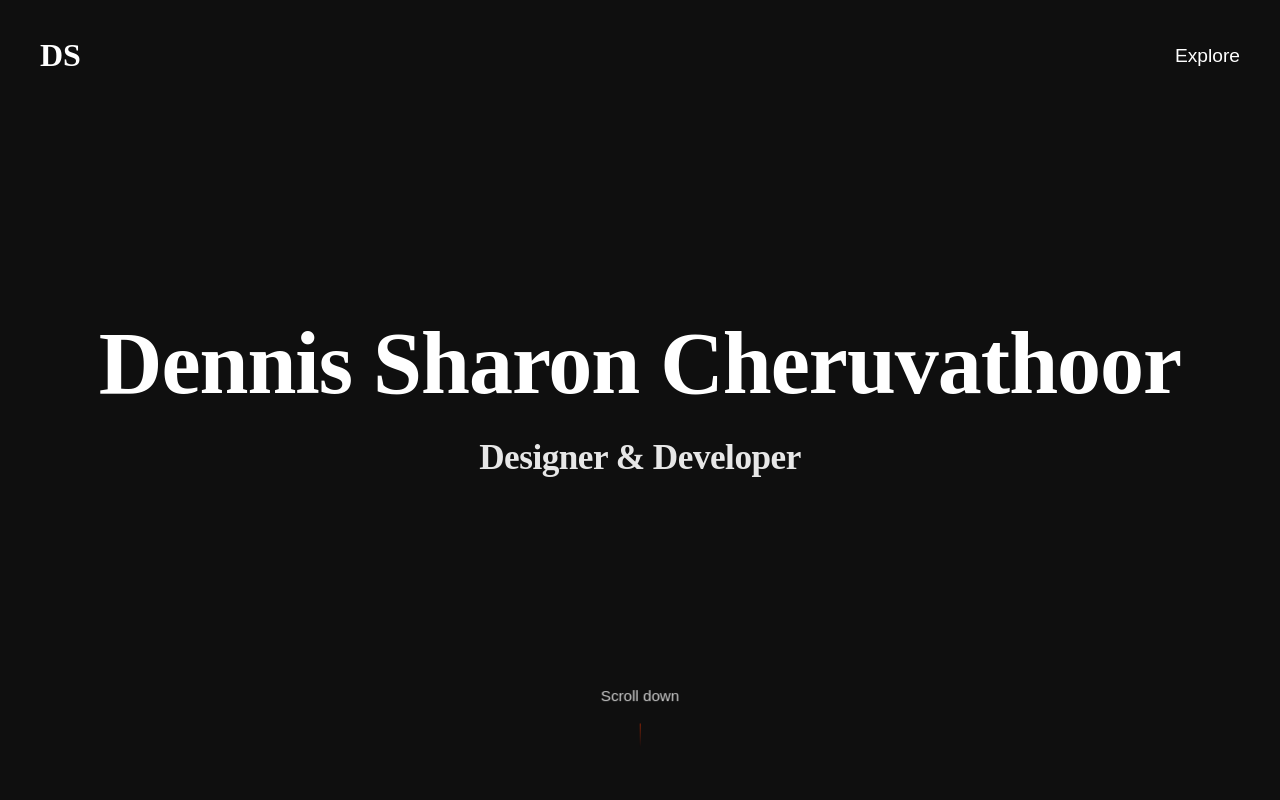
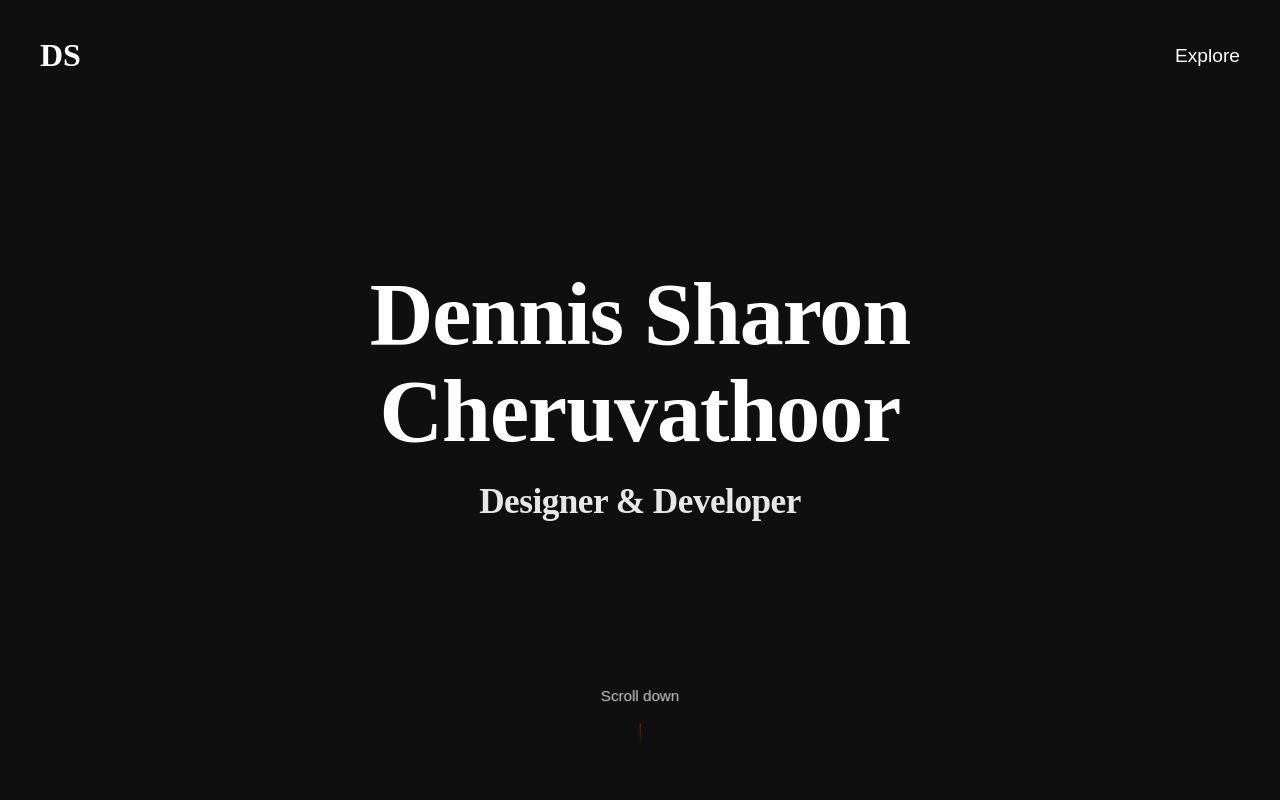
Before and after one commit to cheruvathoorshajd/Portfolio, a React (Create React App) app: page / in a window 1280 px wide. Shown: the top 800 px of the page. Built offline with nearby package versions, Linux system fonts and the light colour scheme; a web font is replaced by a local one.

Commit message:
Update name to vertical format - Display 'Dennis Sharon' and 'Cheruvathoor' on separate lines

```diff
--- a/src/components/Hero.js
+++ b/src/components/Hero.js
@@ -23,7 +23,8 @@ const Hero = () => {
         <section id="home" className="hero-section">
             <div className="container">
                 <h1 className="main-title" ref={titleRef}>
-                    Dennis Sharon Cheruvathoor
+                    <div className="name-line">Dennis Sharon</div>
+                    <div className="name-line">Cheruvathoor</div>
                 </h1>
                 <h3 className="subtitle" ref={subtitleRef}>
                     Designer & Developer
--- a/src/styles/Hero.css
+++ b/src/styles/Hero.css
@@ -11,6 +11,7 @@
   font-size: 5.5rem;
   margin-bottom: 20px;
   display: flex;
+  flex-direction: column;
   justify-content: center;
   align-items: center;
   overflow: hidden;
@@ -19,6 +20,11 @@
   transform: translateY(100px);
   transition: all 1.2s cubic-bezier(0.33, 1, 0.68, 1);
   letter-spacing: -1px;
+  line-height: 1.1;
+}
+
+.name-line {
+  display: block;
 }
 
 .main-title.animate-in {
```
